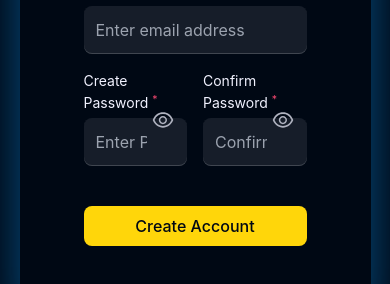
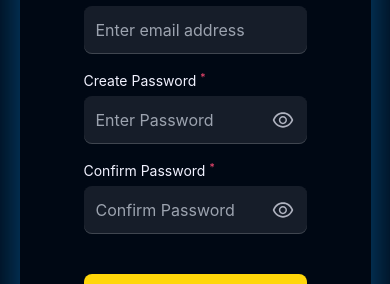
Before and after one commit to Amankumarjha15/PadhaiKro, a React (Create React App) app in the folder frontend/: page /signup in a window 390 px wide. Shown: the part 738-1022 px from the top of the page. Built offline with nearby package versions, Linux system fonts and the light colour scheme; no server answers.

Commit message:
Responsive design added and favicon for app

```diff
--- a/frontend/public/index.html
+++ b/frontend/public/index.html
@@ -2,7 +2,7 @@
 <html lang="en">
   <head>
     <meta charset="utf-8" />
-    <link rel="icon" href="%PUBLIC_URL%/favicon.ico" />
+    <link rel="icon" href="./PadhaiKro_Icon.jpg" />
     <meta name="viewport" content="width=device-width, initial-scale=1" />
     <meta name="theme-color" content="#000000" />
     <meta
@@ -24,7 +24,7 @@
       work correctly both with client-side routing and a non-root public URL.
       Learn how to configure a non-root public URL by running `npm run build`.
     -->
-    <title>React App</title>
+    <title>PadhaiKro</title>
   </head>
   <body>
     <noscript>You need to enable JavaScript to run this app.</noscript>
--- a/frontend/src/components/Auth/SignupForm.jsx
+++ b/frontend/src/components/Auth/SignupForm.jsx
@@ -140,7 +140,7 @@ function SignupForm() {
             className="w-full rounded-[0.5rem] bg-richblack-800 p-[12px] text-richblack-5"
           />
         </label>
-        <div className="flex gap-x-4">
+        <div className="flex flex-col sm:flex-row gap-y-4 sm:gap-x-4">
           <label className="relative">
             <p className="mb-1 text-[0.875rem] leading-[1.375rem] text-richblack-5">
               Create Password <sup className="text-pink-200">*</sup>
```
Also changed, not shown: frontend/public/PadhaiKro_Icon.jpg (added).
